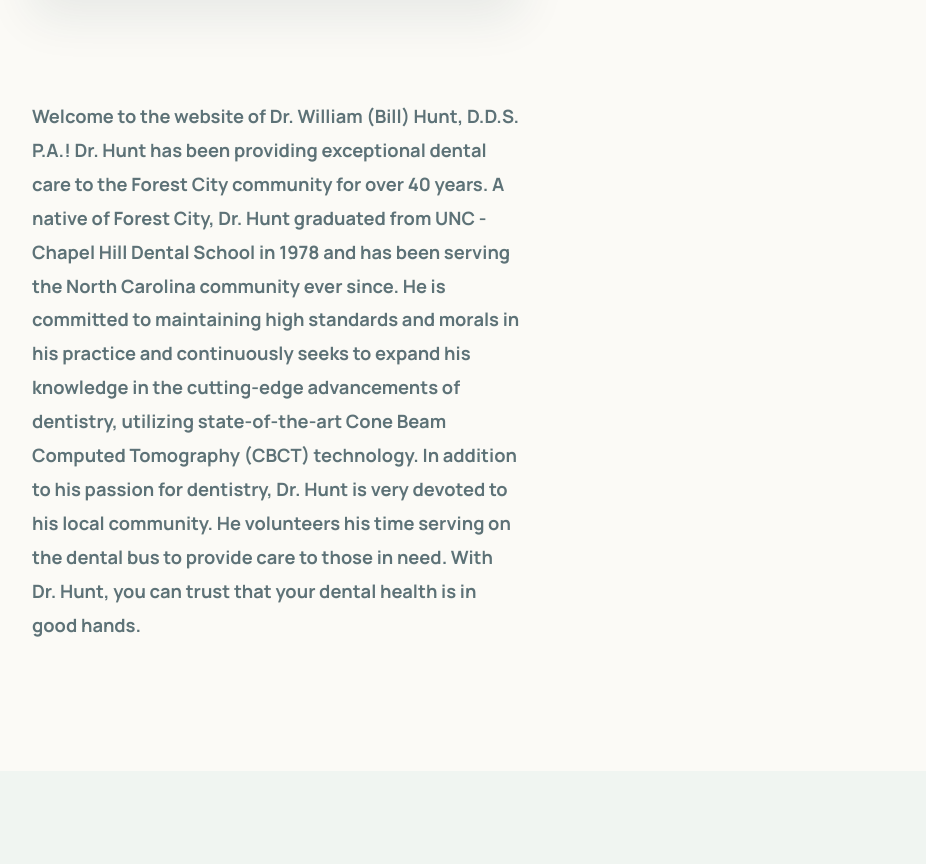
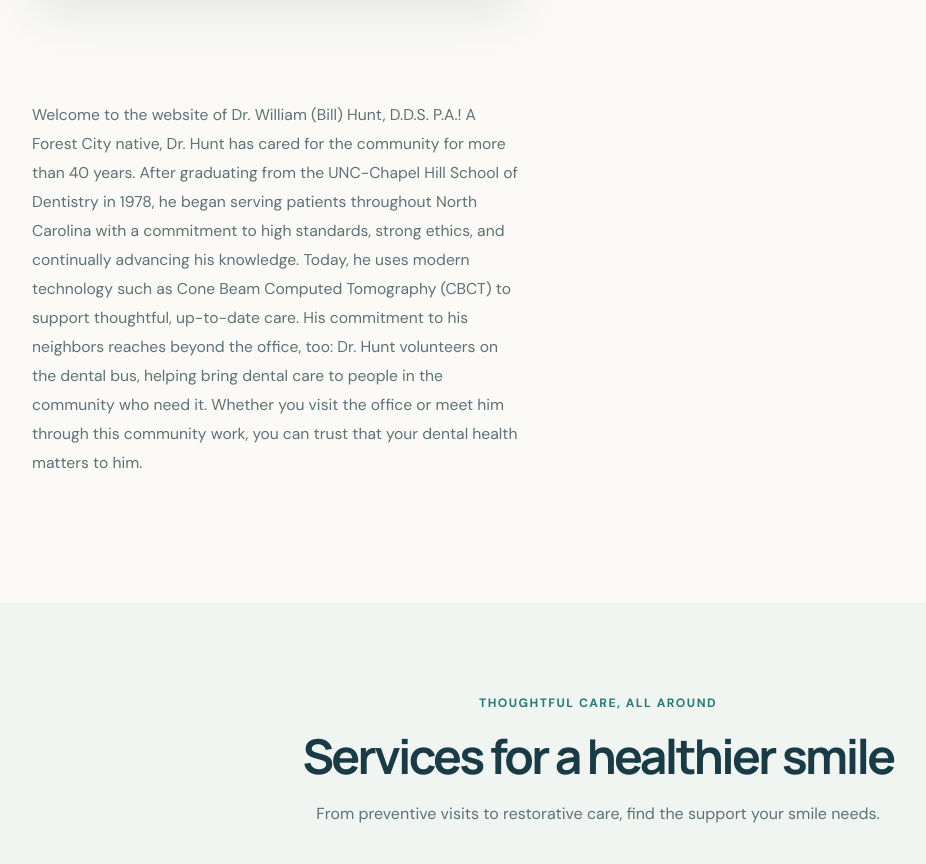
Before and after one commit to dchen8419/William_Hunt_DDS, a React (Create React App) app: page / in a window 1280 px wide. Shown: the part 1267-2131 px from the top of the page, without its empty margins (42-968 px from the left). Built offline with nearby package versions, Linux system fonts and the light colour scheme.

Commit message:
update about

```diff
--- a/src/components/about/About.jsx
+++ b/src/components/about/About.jsx
@@ -11,18 +11,9 @@
       <div  className='about_welcome_container'>
         <h2 className='about_welcome_title'>Welcome to William Hunt, DDS PA!</h2>
       </div>
-      <div className='about_paragraph'>
-        <h3>
-            Welcome to the website of Dr. William (Bill) Hunt, D.D.S. P.A.!
-            Dr. Hunt has been providing exceptional dental care to the Forest City community for over 40 years.
-            A native of Forest City, Dr. Hunt graduated from UNC - Chapel Hill Dental School in 1978 and has been serving
-            the North Carolina community ever since. He is committed to maintaining high standards and morals in his practice
-            and continuously seeks to expand his knowledge in the cutting-edge advancements of dentistry, utilizing state-of-the-art
-            Cone Beam Computed Tomography (CBCT) technology. In addition to his passion for dentistry,
-            Dr. Hunt is very devoted to his local community. He volunteers his time serving on the dental bus to provide care
-            to those in need. With Dr. Hunt, you can trust that your dental health is in good hands.
-        </h3>
-      </div>
+      <p className='about_paragraph'>
+        Welcome to the website of Dr. William (Bill) Hunt, D.D.S. P.A.! A Forest City native, Dr. Hunt has cared for the community for more than 40 years. After graduating from the UNC-Chapel Hill School of Dentistry in 1978, he began serving patients throughout North Carolina with a commitment to high standards, strong ethics, and continually advancing his knowledge. Today, he uses modern technology such as Cone Beam Computed Tomography (CBCT) to support thoughtful, up-to-date care. His commitment to his neighbors reaches beyond the office, too: Dr. Hunt volunteers on the dental bus, helping bring dental care to people in the community who need it. Whether you visit the office or meet him through this community work, you can trust that your dental health matters to him.
+      </p>
     </section>
   )
 }
```
